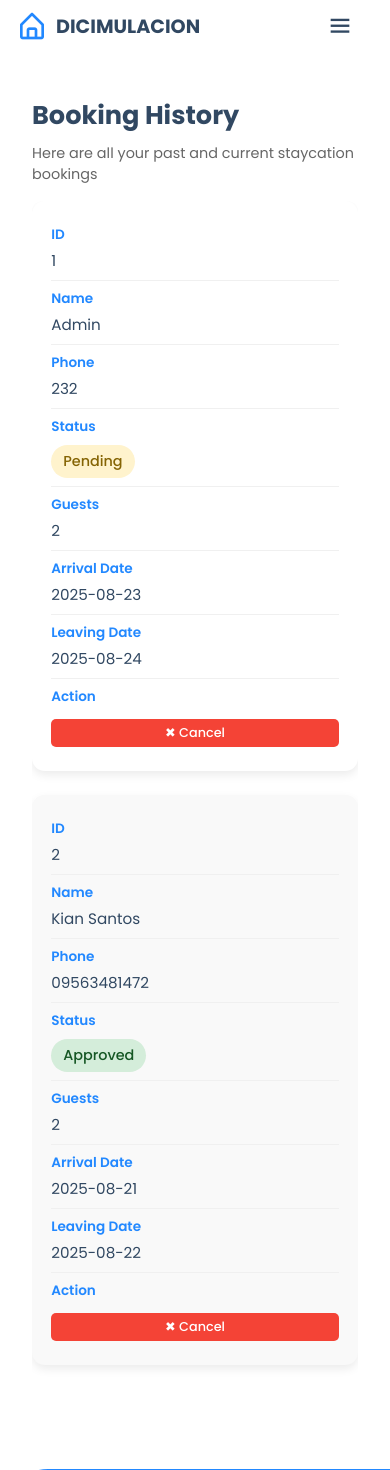
After one commit to DizonArnel/Capstone, a PHP site: page /Html/BookingHistory.php in a window 390 px wide. The commit adds this page. Shown: the top 1470 px of the page. Run offline with PHP 8.4, Linux system fonts and the light colour scheme; some libraries are stand-ins or nearby versions.

Commit message:
Booking History
Booking history php and css

```diff
--- a/Website/Css/Homepage.css
+++ b/Website/Css/Homepage.css
@@ -790,8 +790,7 @@ transition: 0.4s all linear;
     margin: 1rem 0 1rem;
 }
 
-/* Calendar Styles */
-/* Calendar container */
+
 .calendar-container {
   margin: 60px auto;
   padding: 2rem;
@@ -802,23 +801,23 @@ transition: 0.4s all linear;
 
 .calendar-container h2 {
   text-align: center;
-  margin-bottom: 1rem;   /* smaller margin */
+  margin-bottom: 1rem;
   font-size: 1.6rem;
   font-weight: 600;
   color: var(--main-color);
 }
 
-/* FullCalendar custom tweaks */
+
 #calendar {
   width: 100%;
 }
 
-/* Toolbar fixes */
+
 .fc .fc-toolbar {
-  margin-bottom: 1rem;       /* add space below toolbar */
-  justify-content: center;   /* center align */
-  flex-wrap: wrap;           /* avoid overlap when narrow */
-  gap: 0.5rem;               /* spacing between buttons */
+  margin-bottom: 1rem;
+  justify-content: center;
+  flex-wrap: wrap;
+  gap: 0.5rem;
 }
 
 .fc .fc-toolbar-title {
@@ -827,7 +826,7 @@ transition: 0.4s all linear;
   color: var(--main-color);
 }
 
-/* Day grid styles */
+
 .fc .fc-daygrid-day {
   border: 1px solid #eee;
 }
@@ -840,7 +839,7 @@ transition: 0.4s all linear;
   background: rgba(52, 146, 253, 0.15) !important;
 }
 
-/* Availability styling */
+
 .booked-date {
   background-color: #8a8a8a !important;
   color: white !important;
@@ -854,7 +853,87 @@ transition: 0.4s all linear;
 }
 
 
+.booking-history-container {
+  max-width: 1100px;
+  margin: 12rem auto;
+}
 
+.booking-history-container h2 {
+  font-size: 1.6rem;
+  margin-bottom: 0.5rem;
+  color: var(--text-color);
+}
+
+.booking-history-container p {
+  color: #666;
+  margin-bottom: 1rem;
+  font-size: 0.9rem;
+}
+
+/* Table */
+.booking-table {
+  width: 100%;
+  border-collapse: collapse;
+  border-radius: 0.6rem;
+  overflow: hidden;
+  font-size: 0.9rem;
+}
+
+.booking-table thead {
+  background: var(--main-color);
+  color: #fff;
+}
+
+.booking-table th,
+.booking-table td {
+  padding: 10px 12px;
+  text-align: left;
+}
+
+.booking-table tbody tr:nth-child(even) {
+  background: #f9f9f9;
+}
+
+
+.status {
+  display: inline-block;
+  padding: 3px 8px;
+  border-radius: 20px;
+  font-size: 0.8rem;
+  font-weight: 500;
+  text-transform: capitalize;
+}
+
+.status.approved {
+  background: #d4edda;
+  color: #155724;
+}
+
+.status.pending {
+  background: #fff3cd;
+  color: #856404;
+}
+
+
+.action-btn.cancel {
+  display: inline-flex;
+  align-items: center;
+  gap: 4px;
+  border: none;
+  outline: none;
+  padding: 5px 10px;
+  border-radius: 5px;
+  cursor: pointer;
+  font-size: 0.8rem;
+  font-weight: 500;
+  transition: 0.3s;
+  background: #f44336;
+  color: #fff;
+}
+
+.action-btn.cancel:hover {
+  background: #d32f2f;
+}
 
 /*Responive*/
 /* Large tablets / small laptops */
@@ -895,12 +974,12 @@ transition: 0.4s all linear;
 @media (max-width: 768px){
     .nav{
         padding: 10px 0;
-        justify-content: space-between; /* logo left, burger right */
+        justify-content: space-between;
         position: relative;
     }
 
     #menu-icon{
-        display: block; /* show burger on mobile */
+        display: block;
         font-size: 28px;
         cursor: pointer;
         color: var(--text-color);
@@ -949,7 +1028,6 @@ transition: 0.4s all linear;
     }
 
 
-    /* Show Log In button inside burger */
     .navbar .btn {
         display: block;
         margin: 0.8rem auto;
@@ -986,7 +1064,7 @@ transition: 0.4s all linear;
         gap: 0.5rem;
     }
 
-    /* Testimonials for tablets */
+
     .testimonials-item {
         padding: 20px 15px;
         border-radius: 1rem;
@@ -1030,6 +1108,71 @@ transition: 0.4s all linear;
         font-size: 1rem;
         gap: 4px;
     }
+
+        .booking-history-container {
+    max-width: 1100px;
+    margin: 2rem 2rem;
+}
+  .booking-table thead {
+    display: none;
+  }
+
+  .booking-table,
+  .booking-table tbody,
+  .booking-table tr,
+  .booking-table td {
+    display: block;
+    width: 100%;
+  }
+
+  .booking-table tr {
+    margin-bottom: 1.5rem;
+    background: #fff;
+    box-shadow: 0 4px 10px rgba(0, 0, 0, 0.08);
+    border-radius: 0.8rem;
+    overflow: hidden;
+    padding: 1rem 1.2rem;
+    transition: transform 0.2s ease;
+  }
+
+  .booking-table tr:hover {
+    transform: translateY(-3px);
+  }
+
+  .booking-table td {
+    padding: 8px 0;
+    font-size: 0.95rem;
+    border-bottom: 1px solid #f0f0f0;
+  }
+
+  .booking-table td:last-child {
+    border-bottom: none;
+  }
+
+  .booking-table td::before {
+    content: attr(data-label);
+    font-weight: 600;
+    display: block;
+    margin-bottom: 4px;
+    color: var(--main-color);
+    font-size: 0.85rem;
+  }
+
+
+  .status {
+    display: inline-block;
+    padding: 6px 12px;
+    font-size: 0.9rem;
+    border-radius: 20px;
+    margin-top: 4px;
+  }
+
+
+  .action-btn.cancel {
+    width: 100%;
+    justify-content: center;
+    margin-top: 8px;
+  }
 }
 
 /* Small tablets / large phones */
--- /dev/null
+++ b/Website/Html/BookingHistory.php
@@ -0,0 +1,54 @@
+<?php include '../../Includes/Header.php'; ?>
+
+<section class="booking-history-container">
+    <h2>Booking History</h2>
+    <p>Here are all your past and current staycation bookings</p>
+
+
+    <table class="booking-table">
+        <thead>
+            <tr>
+                <th>ID</th>
+                <th>Name</th>
+                <th>Phone</th>
+                <th>Status</th>
+                <th>Guests</th>
+                <th>Arrival Date</th>
+                <th>Leaving Date</th>
+                <th>Action</th>
+            </tr>
+        </thead>
+
+        <tbody>
+
+                <tr>
+                    <td data-label="ID">1</td>
+                    <td data-label="Name">Admin</td>
+                    <td data-label="Phone">232</td>
+                    <td data-label="Status"><span class="status pending">Pending</span></td>
+                    <td data-label="Guests">2</td>
+                    <td data-label="Arrival Date">2025-08-23</td>
+                    <td data-label="Leaving Date">2025-08-24</td>
+                    <td data-label="Action">
+                    <button class="action-btn cancel">✖ Cancel</button>
+                    </td>
+                </tr>
+            <tr>
+                <td data-label="ID">2</td>
+                <td data-label="Name">Kian Santos</td>
+                <td data-label="Phone">09563481472</td>
+                <td data-label="Status"><span class="status approved">Approved</span></td>
+                <td data-label="Guests">2</td>
+                <td data-label="Arrival Date">2025-08-21</td>
+                <td data-label="Leaving Date">2025-08-22</td>
+                <td data-label="Action">
+                <button class="action-btn cancel">✖ Cancel</button>
+                </td>
+            </tr>
+
+        </tbody>
+    </table>
+</section>
+
+
+<?php include '../../Includes/Footer.php'; ?>
```
